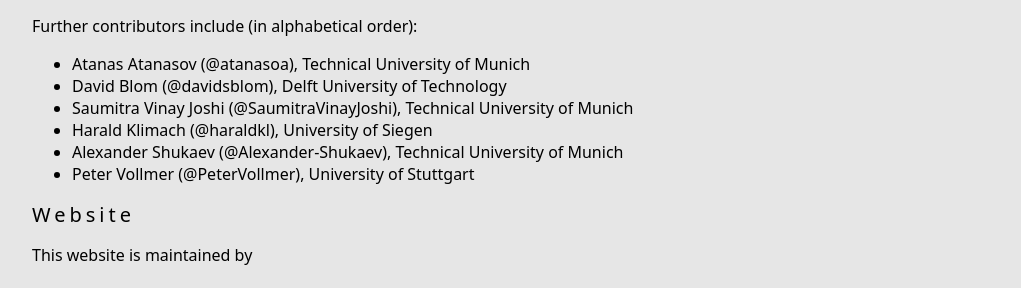
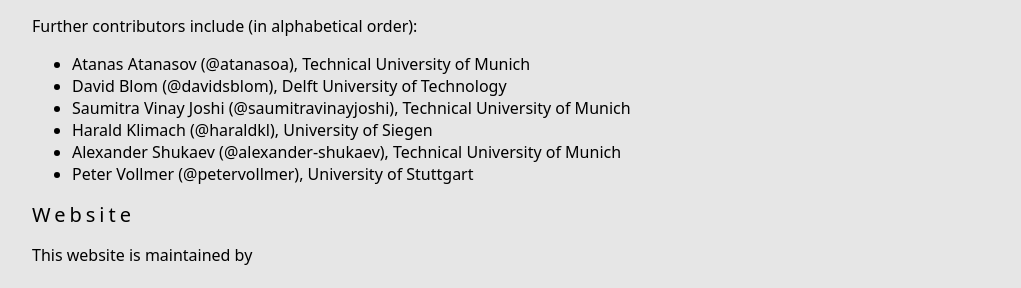
Before and after one commit to precice/precice.github.io_old, a Jekyll site: the page built from 08-about.md, in a window 1280 px wide. Shown: the part 308-596 px from the top of the page, without its empty margins (128-1149 px from the left). Built offline with Jekyll 4.4.1, drawn with Linux system fonts in a browser that asks for light colours.

Commit message:
Correct spelling.
Apparently GitHub pages needs small caps for linking to usernames.

```diff
--- a/08-about.md
+++ b/08-about.md
@@ -19,10 +19,10 @@
 
 + Atanas Atanasov (@atanasoa), Technical University of Munich
 + David Blom (@davidsblom), Delft University of Technology
-+ Saumitra Vinay Joshi (@SaumitraVinayJoshi), Technical University of Munich
++ Saumitra Vinay Joshi (@saumitravinayjoshi), Technical University of Munich
 + Harald Klimach (@haraldkl), University of Siegen
-+ Alexander Shukaev (@Alexander-Shukaev), Technical University of Munich
-+ Peter Vollmer (@PeterVollmer), University of Stuttgart
++ Alexander Shukaev (@alexander-shukaev), Technical University of Munich
++ Peter Vollmer (@petervollmer), University of Stuttgart
 
 ## Website
 
```
